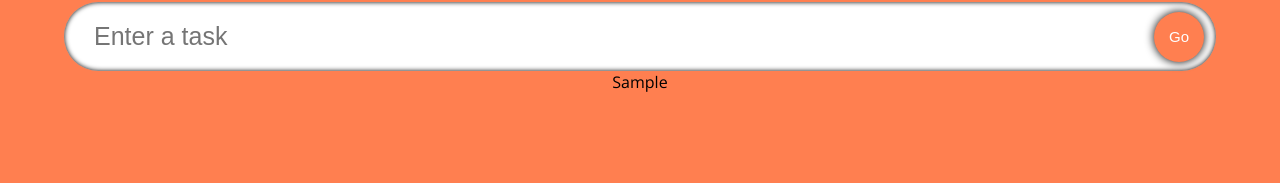
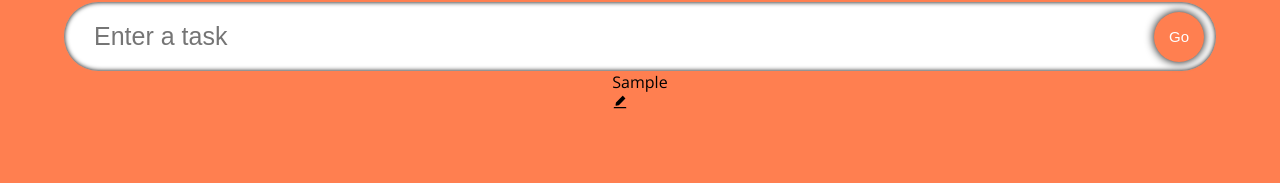
Before and after one commit to KennedyMungai/todolistAnother, a React (Create React App) app: page / in a window 1280 px wide. Both pictures are taken after typing "Sample" into the empty fields and a click on the button "Go". Shown: the part 113-296 px from the top of the page. Built offline with nearby package versions, Linux system fonts and the light colour scheme; the HTML template or start-up script is replaced by a standard one.

Commit message:
Added the edit icon to the first span of the icons

```diff
--- a/src/components/SingleTodo.tsx
+++ b/src/components/SingleTodo.tsx
@@ -1,5 +1,6 @@
 import React from 'react'
 import { Todo } from '../model';
+import { AiFillEdit } from 'react-icons/ai';
 
 interface Props {
     todo: Todo;
@@ -13,6 +14,14 @@ const SingleTodo: React.FC<Props> = ({todo, todos, setTodos}) => {
             <span className="todos__single--text">
                 {todo.todo}
             </span>
+
+            <div className="">
+                <span className="icon">
+                    <AiFillEdit />
+                </span>
+                <span className="icon"></span>
+                <span className="icon"></span>
+            </div>
         </form>
     )
 }
```
